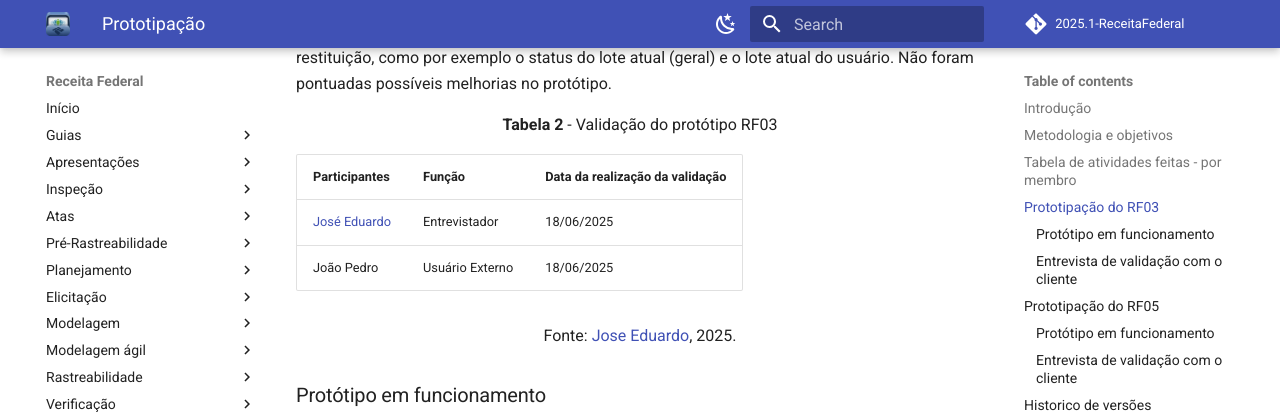
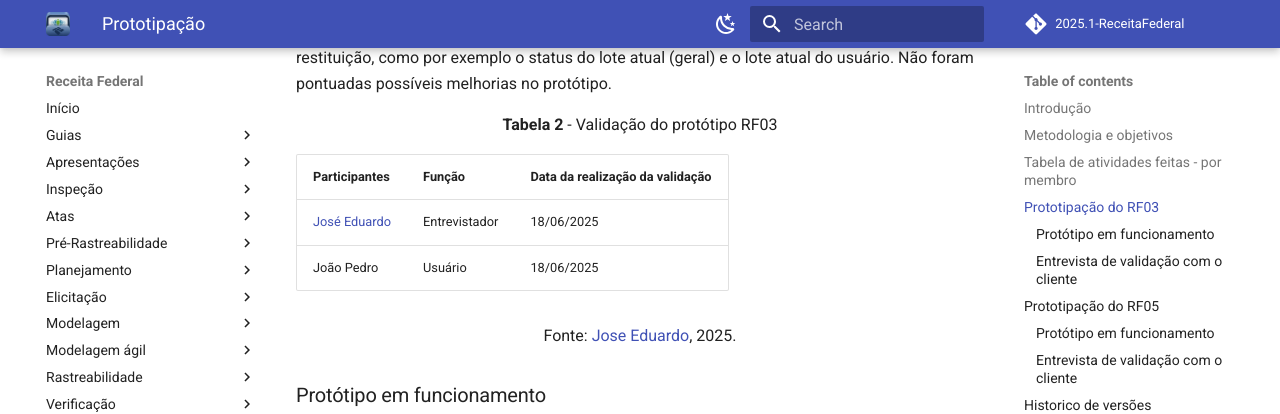
Before and after one commit to Requisitos-de-Software/2025.1-Meu-INSS, an MkDocs documentation site: the page built from docs/validacao/prototipacao.md, in a window 1280 px wide and 900 px high, scrolled down 1318 px. Shown: the top 414 px of the window. Built offline with MkDocs 1.6.1 and Material for MkDocs 9.7.7, drawn with Linux system fonts in a browser that asks for light colours; comment, search, counter and statistics services are not loaded.

Commit message:
numeracao

```diff
--- a/docs/validacao/prototipacao.md
+++ b/docs/validacao/prototipacao.md
@@ -37,7 +37,7 @@ O usuário João Pedro testou o protótipo desenvolvido, especificamente o refer
 | Participantes                                | Função           | Data da realização da validação |
 | -------------------------------------------- | ---------------- | ------------------------------- |
 | [José Eduardo](https://github.com/jevprado)  | Entrevistador    | 18/06/2025                      |
-| João Pedro                                   | Usuário Externo        | 18/06/2025                      |
+| João Pedro                                   | Usuário          | 18/06/2025                      |
 
 <font size="3"><p style="text-align: center">Fonte: [Jose Eduardo](https://github.com/jevprado), 2025.</p></font>
 
```
